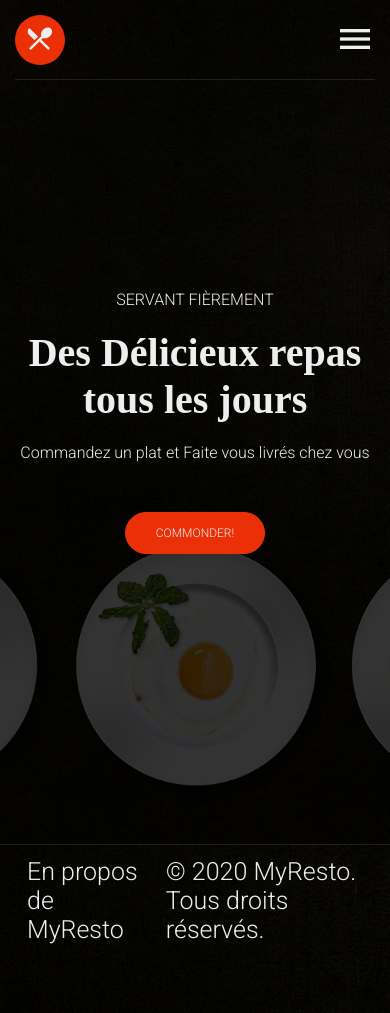
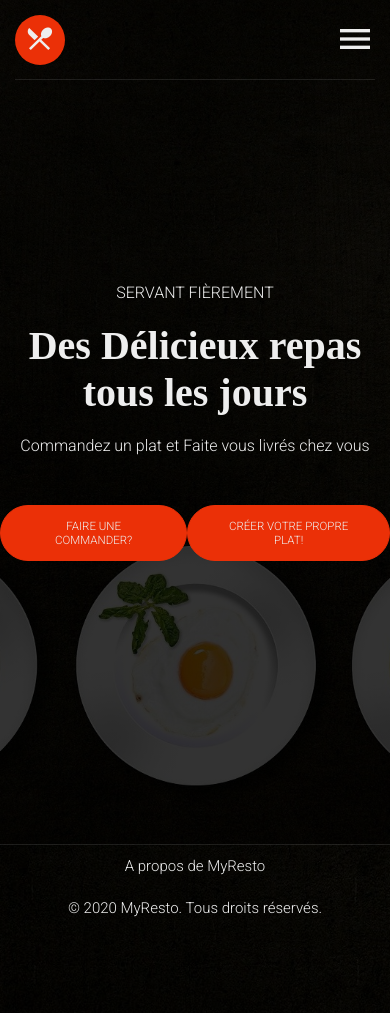
Before and after one commit to iamNGT/MyResto-, a plain HTML site: page index.html in a window 390 px wide. Drawn offline with nearby package versions, Linux system fonts and the light colour scheme; a web font is replaced by a local one.

Commit message:
second commit: small changes

```diff
--- a/app.js
+++ b/app.js
@@ -5,3 +5,13 @@ const selectElement = (element) => document.querySelector(element);
 selectElement('.menu-icons').addEventListener('click',function () {
     selectElement('nav').classList.toggle('active');
 });
+
+//on scroll of window effects
+
+window.addEventListener('scroll', function(){
+    if(this.scrollY > 20){
+        selectElement('nav').classList.toggle('onscroll');
+    } else{
+        selectElement('nav').classList.remove('onscroll');
+    }
+});
--- a/index.html
+++ b/index.html
@@ -65,7 +65,10 @@
             <h2>Servant fièrement</h2>
             <h1>Des Délicieux repas tous les jours</h1>
             <p>Commandez un plat et Faite vous livrés chez vous</p>
-            <a href="#" class="btn">Commonder!</a>
+            <div class="btns">
+                <a href="#" class="btn">Faire une commander?</a>
+                <a href="#" class="btn">Créer votre propre plat!</a>
+            </div>
         </div>
     </section>
 
@@ -75,7 +78,7 @@
 
 <footer>
     <div class="contain">
-        <a href="#">En propos de MyResto</a>
+        <a href="#">A propos de MyResto</a>
         <p>&copy; 2020 MyResto. Tous droits réservés.</p>
     </div>
 </footer>
--- a/style.css
+++ b/style.css
@@ -57,6 +57,7 @@ nav{
     height: 8rem;
     border-bottom: 1px solid rgba(255,255,255,.1);
 }
+
 .logo{
     width: 5rem;
     height: 5rem;
@@ -99,6 +100,18 @@ nav{
 .nav-list a:hover{
     color: #eb3007;
 }
+
+nav.onscroll{
+    position: fixed;
+   color: #191919;
+   background-color: #eee;
+}
+
+nav.onscrooll .logo i,
+nav.onscrooll .nav-list a{
+    color: #191919;
+}
+
 
 .btn{
     padding: 1.3rem;
@@ -245,7 +258,13 @@ li.move-right{
     margin-bottom: 5rem;
 }
 
-.text .btn{
+.text .btns{
+    width: 100%;
+    display: flex;
+    justify-content: space-evenly;
+}
+
+.text .btns .btn{
     font-size: 1.6rem;
     padding-left: 3rem;
     padding-right: 3rem;
@@ -253,13 +272,13 @@ li.move-right{
     text-transform: uppercase;
 }
 
-@media screen and (max-width: 830px){
+@media screen and (max-width: 850px){
     .text h1{
         font-size: 4rem;
     }
 
-    .text .btn{
-        font-size: 1.2rem;
+    .text .btns .btn{
+        font-size: 1.15rem;
     }
 }
 
@@ -294,3 +313,14 @@ footer{
 .contain a:hover{
     color: #eb3007;
 }
+
+@media screen and (max-width: 850px){
+    .contain{
+        display: flex;
+        flex-direction: column;
+    }
+
+    .contain a,.contain p{
+        font-size: 1.5rem;
+    }
+}
```
